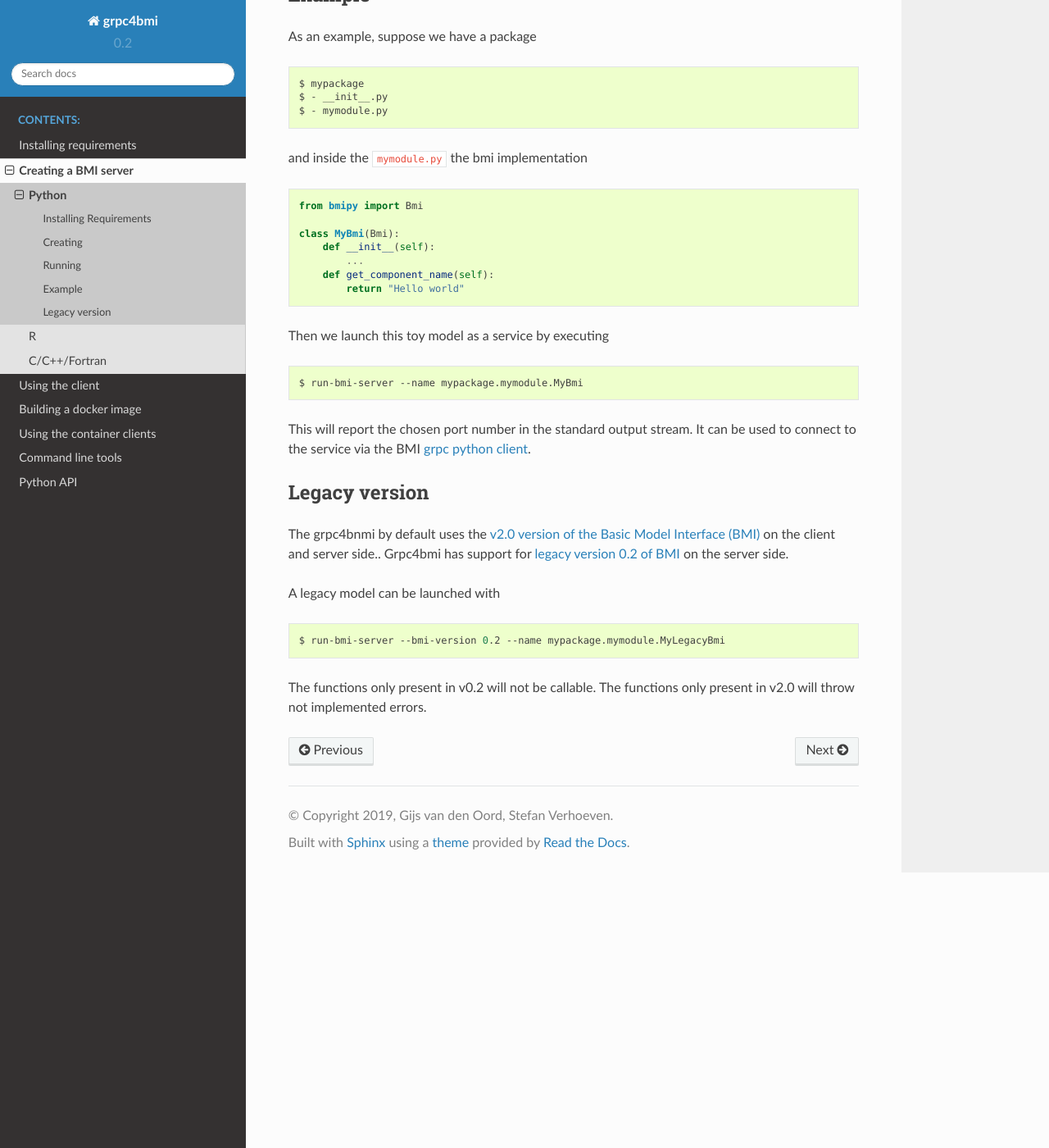
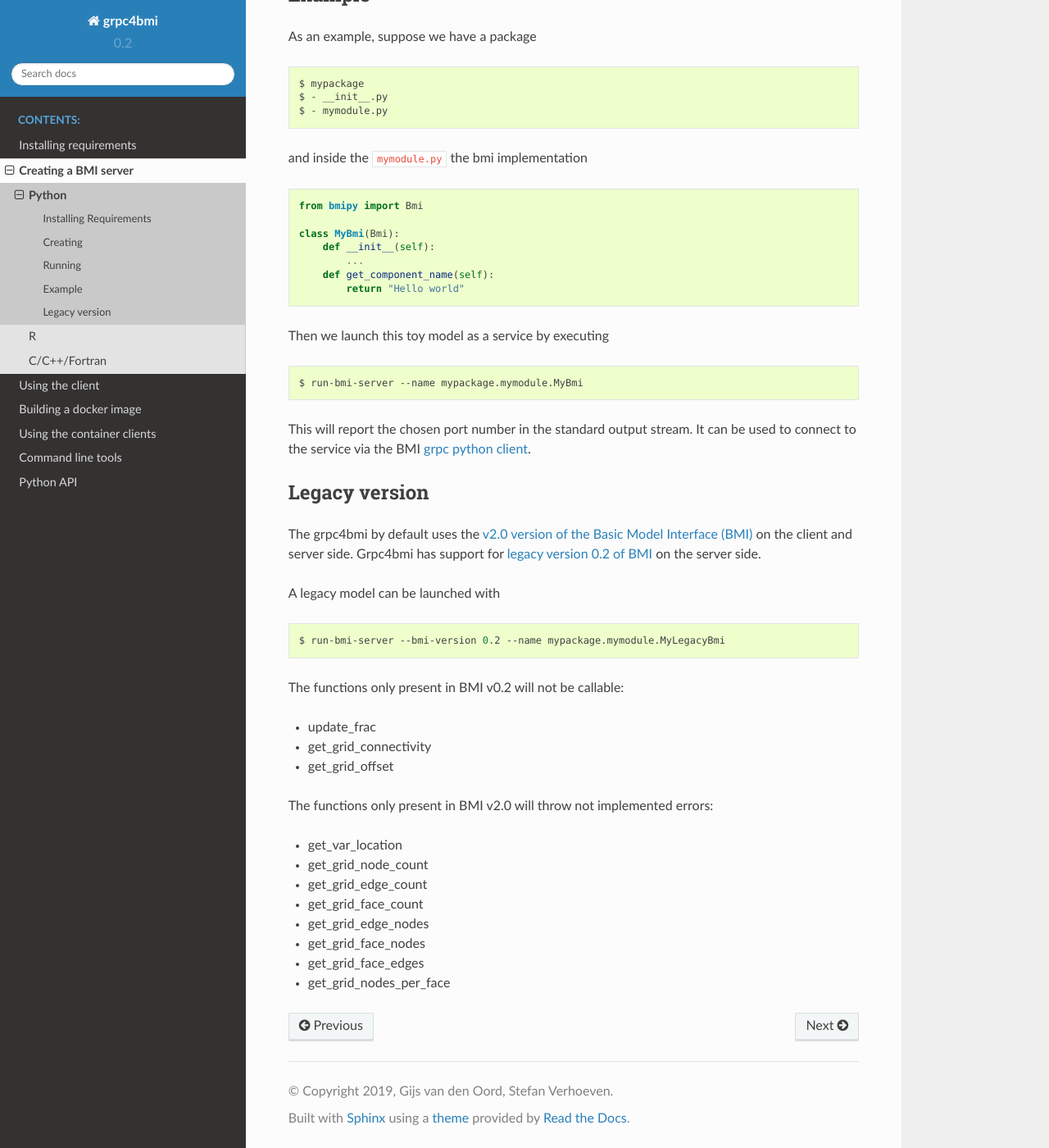
Before and after one commit to eWaterCycle/grpc4bmi, a Sphinx documentation site: the page built from docs/server/python.rst, in a window 1280 px wide and 1400 px high, scrolled down 955 px. Shown: the whole window at 82% size. Built offline with Sphinx 7.4.7 and the Read the Docs theme 2.0.0, drawn with Linux system fonts in a browser that asks for light colours; pages that are not in the unit, such as notebooks, are missing from menus.

```diff
--- a/docs/conf.py
+++ b/docs/conf.py
@@ -32,6 +32,7 @@ sys.path.insert(0, os.path.abspath('.'))
 # ones.
 extensions = ['sphinx.ext.autodoc', 'sphinx.ext.viewcode',
               'sphinx.ext.napoleon', 'sphinx.ext.intersphinx',
+              'sphinx.ext.autosectionlabel',
               'sphinxarg.ext', 'sphinxcontrib.apidoc',
               'sphinx_copybutton',
               ]
--- a/docs/server/python.rst
+++ b/docs/server/python.rst
@@ -68,7 +68,7 @@ This will report the chosen port number in the standard output stream. It can be
 Legacy version
 --------------
 
-The grpc4bnmi by default uses the `v2.0 version of the Basic Model Interface (BMI) <https://pypi.org/project/bmipy/2.0/>`_ on the client and server side..
+The grpc4bmi by default uses the `v2.0 version of the Basic Model Interface (BMI) <https://pypi.org/project/bmipy/2.0/>`_ on the client and server side.
 Grpc4bmi has support for `legacy version 0.2 of BMI <https://pypi.org/project/basic-modeling-interface/0.2/>`_ on the server side.
 
 A legacy model can be launched with
@@ -77,5 +77,19 @@ A legacy model can be launched with
 
     $ run-bmi-server --bmi-version 0.2 --name mypackage.mymodule.MyLegacyBmi
 
-The functions only present in v0.2 will not be callable.
-The functions only present in v2.0 will throw not implemented errors.
+The functions only present in BMI v0.2 will not be callable:
+
+- update_frac
+- get_grid_connectivity
+- get_grid_offset
+
+The functions only present in BMI v2.0 will throw not implemented errors:
+
+- get_var_location
+- get_grid_node_count
+- get_grid_edge_count
+- get_grid_face_count
+- get_grid_edge_nodes
+- get_grid_face_nodes
+- get_grid_face_edges
+- get_grid_nodes_per_face
```
Also changed, not shown: docs/container/usage.rst (+9 -0 lines).
